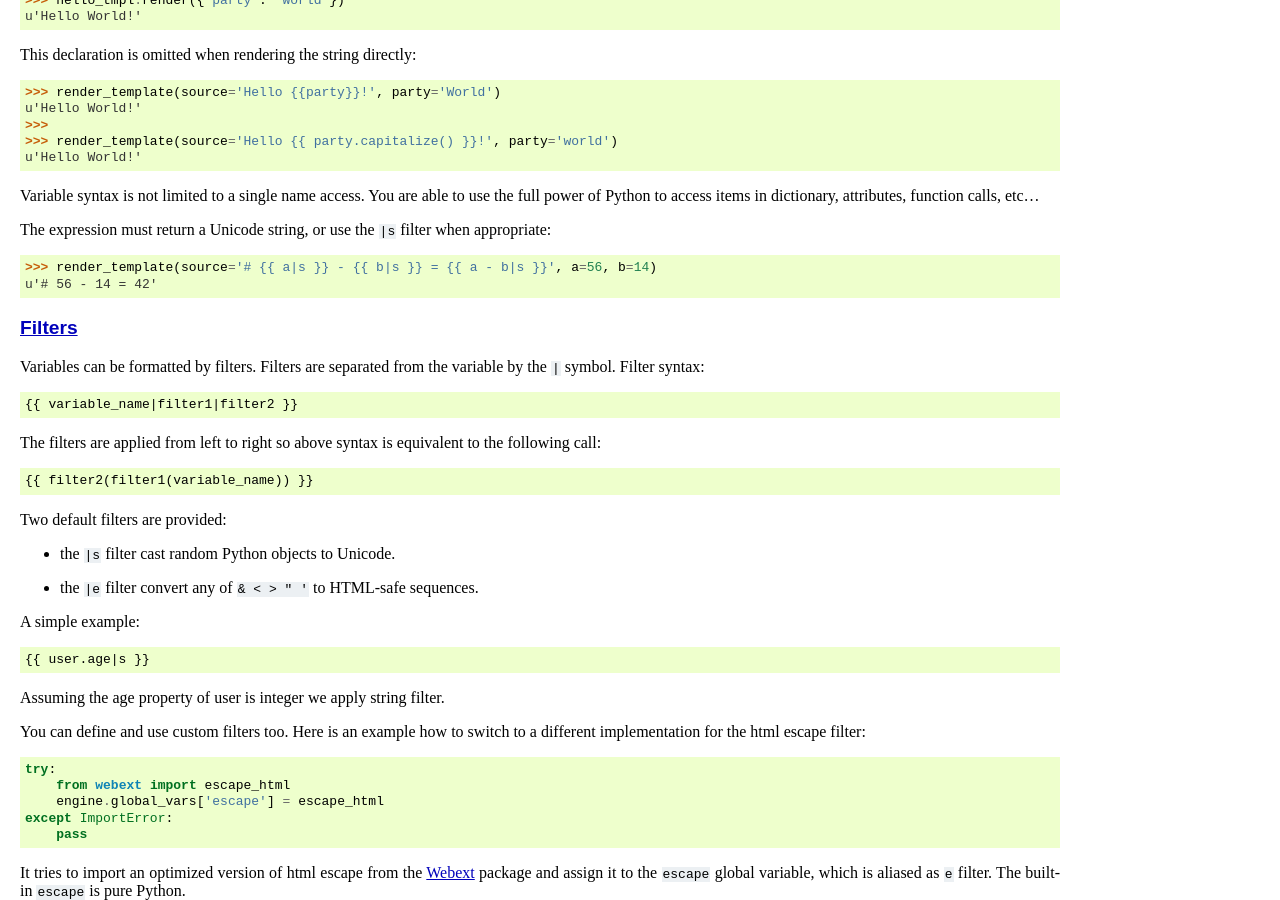
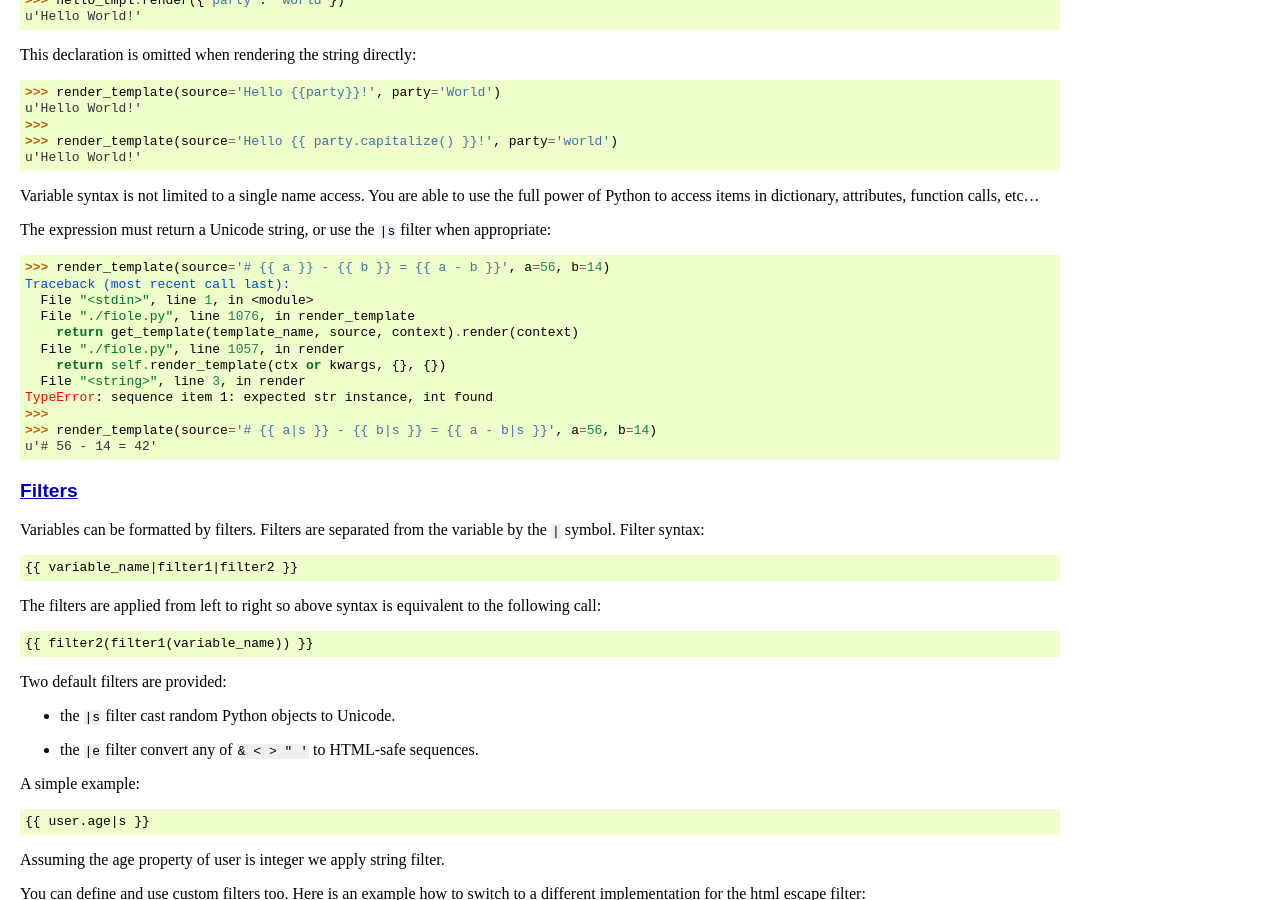
Before and after one commit to florentx/fiole, a Sphinx documentation site: the page built from docs/template.rst, in a window 1280 px wide and 900 px high, scrolled down 2078 px. Built offline with Sphinx 7.4.7, drawn with Linux system fonts in a browser that asks for light colours.

Commit message:
Add a traceback example

```diff
--- a/docs/template.rst
+++ b/docs/template.rst
@@ -137,6 +137,16 @@ function calls, etc...
 The expression must return a Unicode string, or use the ``|s`` filter
 when appropriate::
 
+    >>> render_template(source='# {{ a }} - {{ b }} = {{ a - b }}', a=56, b=14)
+    Traceback (most recent call last):
+      File "<stdin>", line 1, in <module>
+      File "./fiole.py", line 1076, in render_template
+        return get_template(template_name, source, context).render(context)
+      File "./fiole.py", line 1057, in render
+        return self.render_template(ctx or kwargs, {}, {})
+      File "<string>", line 3, in render
+    TypeError: sequence item 1: expected str instance, int found
+    >>>
     >>> render_template(source='# {{ a|s }} - {{ b|s }} = {{ a - b|s }}', a=56, b=14)
     u'# 56 - 14 = 42'
 
```
